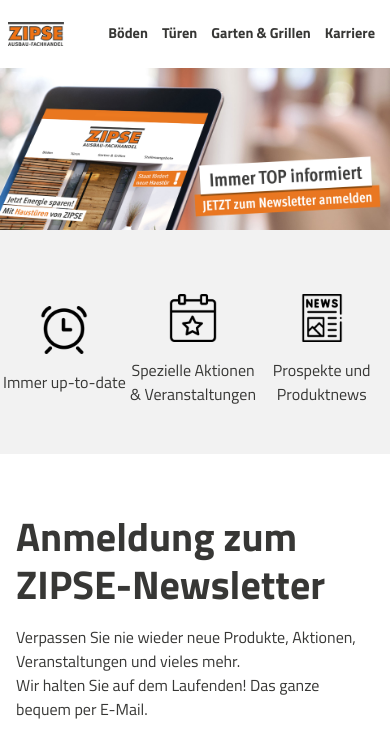
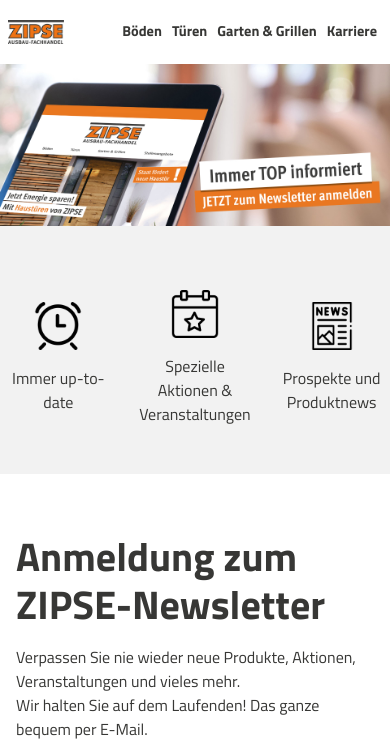
Before and after one commit to bureau-bombig/newsletter.zipse.de, a PHP site: page /index.php in a window 390 px wide. Shown: the top 740 px of the page. Run offline with PHP 8.4, Linux system fonts and the light colour scheme; some libraries are stand-ins or nearby versions.

Commit message:
rechange padding

```diff
--- a/style.css
+++ b/style.css
@@ -104,7 +104,7 @@ a {
 
 @media screen and (max-width: 768px) {
   .nav-item {
-    padding: 7px;
+    padding: 5px;
   }
 }
 
@@ -127,6 +127,7 @@ a:hover {
   display: flex;
   flex-direction: row;
   padding: 4rem 0 2rem;
+  gap: 20px;
 }
 
 .feature-item {
```
